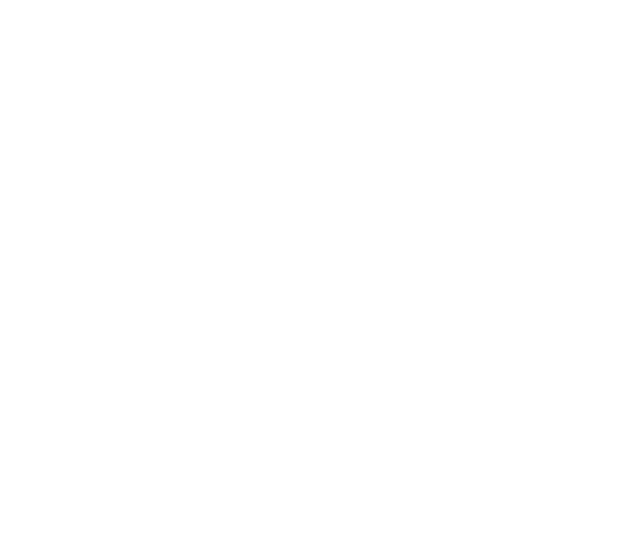
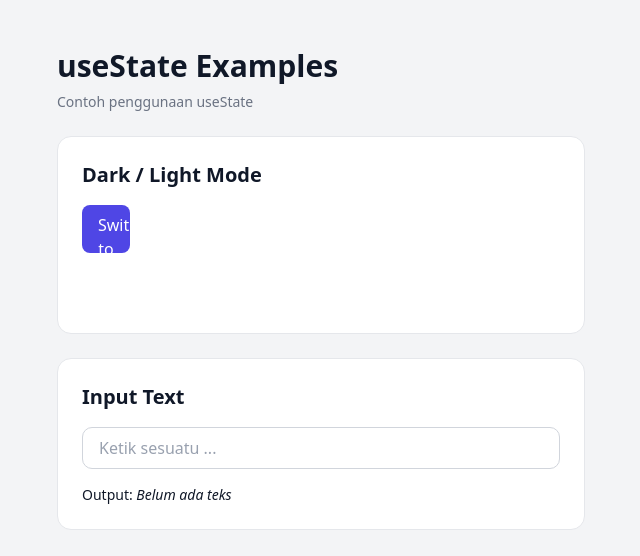
Before and after one commit to BagasDhitya/jcwdah-jkt, a React (Vite) app in the folder my-react-app/: page /examples/use-state in a window 1280 px wide. Before the commit this address had no page. Shown: the top 556 px of the page, without its empty margins (319-959 px from the left). Built offline with nearby package versions, Linux system fonts and the light colour scheme.

Commit message:
add: use state examples

```diff
--- a/my-react-app/src/App.tsx
+++ b/my-react-app/src/App.tsx
@@ -2,6 +2,7 @@ import { BrowserRouter, Routes, Route, Navigate } from "react-router-dom"
 import Counter from './pages/counter'
 import Home from './pages/home'
 import ShowCase from "./pages/show-case"
+import UseStateExamples from "./pages/examples/use-state"
 
 export default function App() {
   return (
@@ -11,6 +12,7 @@ export default function App() {
         <Route path='/counter' element={<Counter />} />
         <Route path='/home' element={<Home />} />
         <Route path="/show-case" element={<ShowCase />} />
+        <Route path="/examples/use-state" element={<UseStateExamples />} />
       </Routes>
     </BrowserRouter>
   )
--- /dev/null
+++ b/my-react-app/src/pages/examples/use-state/index.tsx
@@ -0,0 +1,79 @@
+import { useState } from "react"
+
+export default function UseStateExamples() {
+    const [isDarkMode, setIsDarkMode] = useState<boolean>(false)
+    const [text, setText] = useState<string>("")
+
+    console.log("isi teks :", text)
+
+    return (
+        <div
+            className={`min-h-screen transition-colors duration-300 ${isDarkMode
+                    ? "bg-gray-900 text-white"
+                    : "bg-gray-100 text-gray-900"
+                }`}
+        >
+            <div className="max-w-xl mx-auto py-12 px-6 space-y-6">
+                <div>
+                    <h1 className="text-3xl font-bold">useState Examples</h1>
+                    <p
+                        className={`mt-2 text-sm ${isDarkMode ? "text-gray-400" : "text-gray-500"
+                            }`}
+                    >
+                        Contoh penggunaan useState
+                    </p>
+                </div>
+
+                {/* example : dark / light mode */}
+                <div
+                    className={`rounded-xl border p-6 transition-colors ${isDarkMode
+                            ? "bg-gray-800 border-gray-700"
+                            : "bg-white border-gray-200"
+                        }`}
+                >
+                    <h2 className="text-xl font-semibold mb-4">
+                        Dark / Light Mode
+                    </h2>
+
+                    <button
+                        onClick={() => setIsDarkMode(!isDarkMode)}
+                        className={`px-4 py-2 rounded-lg font-medium transition ${isDarkMode
+                                ? "bg-gray-100 text-gray-900 hover:bg-gray-200"
+                                : "bg-gray-900 text-white hover:bg-gray-800"
+                            }`}
+                    >
+                        Switch to {isDarkMode ? "Light" : "Dark"} Mode
+                    </button>
+                </div>
+
+                {/* example : input text */}
+                <div
+                    className={`rounded-xl border p-6 transition-colors ${isDarkMode
+                            ? "bg-gray-800 border-gray-700"
+                            : "bg-white border-gray-200"
+                        }`}
+                >
+                    <h2 className="text-xl font-semibold mb-4">Input Text</h2>
+
+                    <input
+                        type="text"
+                        placeholder="Ketik sesuatu ..."
+                        value={text}
+                        onChange={(e) => setText(e.target.value)}
+                        className={`w-full px-4 py-2 rounded-lg border outline-none transition ${isDarkMode
+                                ? "bg-gray-900 border-gray-600 text-white placeholder-gray-500 focus:ring-2 focus:ring-gray-500"
+                                : "bg-white border-gray-300 text-gray-900 placeholder-gray-400 focus:ring-2 focus:ring-blue-500"
+                            }`}
+                    />
+
+                    <div className="mt-4 text-sm">
+                        <span className="font-medium">Output: </span>
+                        <span className="italic">
+                            {text ? text : "Belum ada teks"}
+                        </span>
+                    </div>
+                </div>
+            </div>
+        </div>
+    )
+}
```
